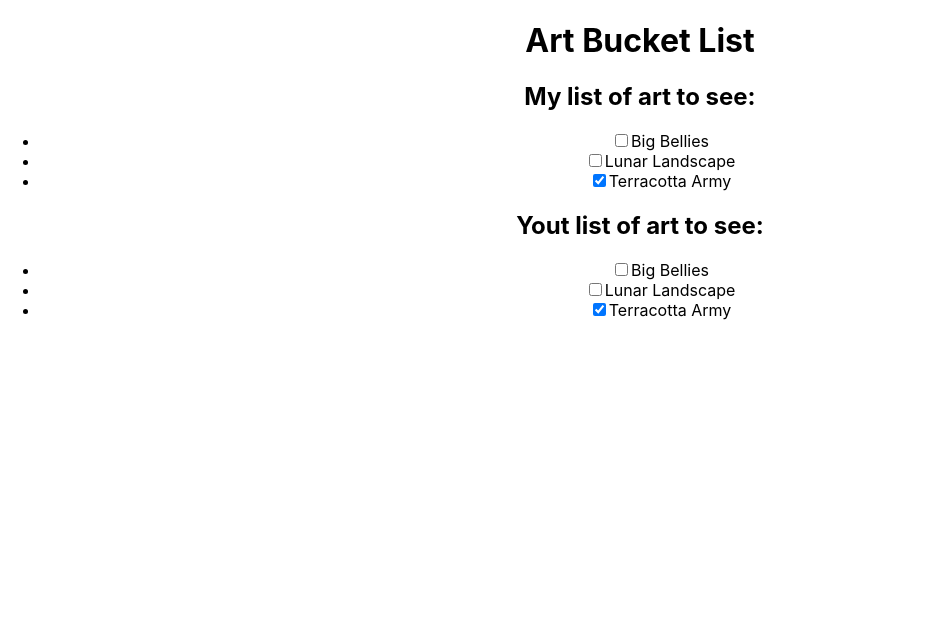
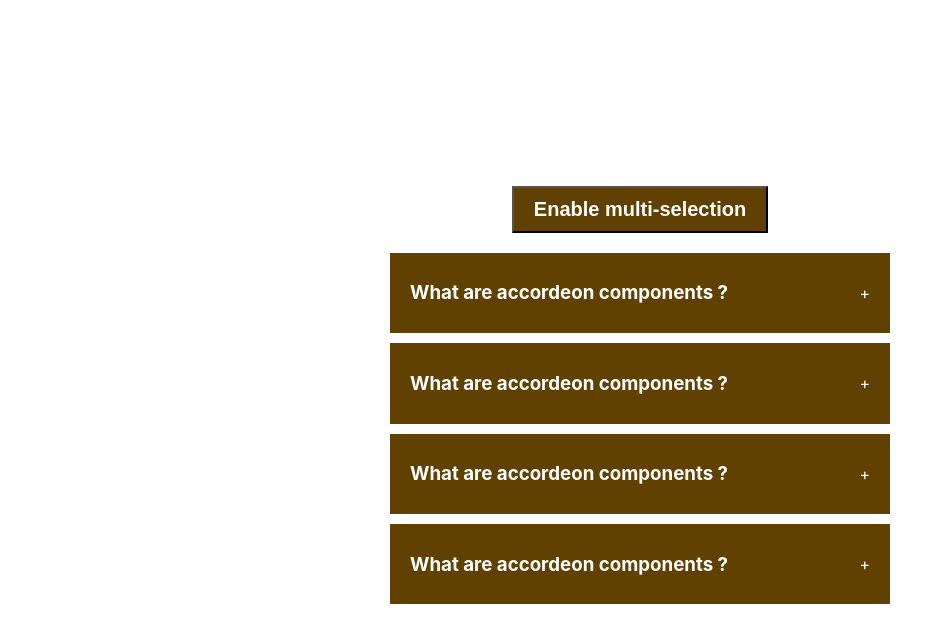
Before and after one commit to ezgaro/25-react-projects, a React (Create React App) app: page / in a window 1280 px wide. Shown: the top 642 px of the page, without its empty margins (0-930 px from the left). Built offline with nearby package versions, Linux system fonts and the light colour scheme.

Commit message:
Adding second method of solving the accordion

```diff
--- a/src/App.js
+++ b/src/App.js
@@ -1,16 +1,16 @@
 import "./App.css";
-// import Accordion from "./components/accordion";
-import BucketList from "./components/artBucketList";
+import Accordion from "./components/accordion";
+// import BucketList from "./components/artBucketList";
 // import Artwork from "./components/artwork";
 // import ShapeEditor from "./components/transformingAnArray";
 
 function App() {
   return (
     <div className="App">
-      {/* <Accordion /> */}
+      <Accordion />
       {/* <Artwork /> */}
       {/* <ShapeEditor /> */}
-      <BucketList />
+      {/* <BucketList /> */}
     </div>
   );
 }
--- a/src/components/accordion/index.jsx
+++ b/src/components/accordion/index.jsx
@@ -1,6 +1,3 @@
-//single selection
-//multiple selection
-
 import { useState } from "react";
 import data from "./data";
 import "./styles.css";
```
